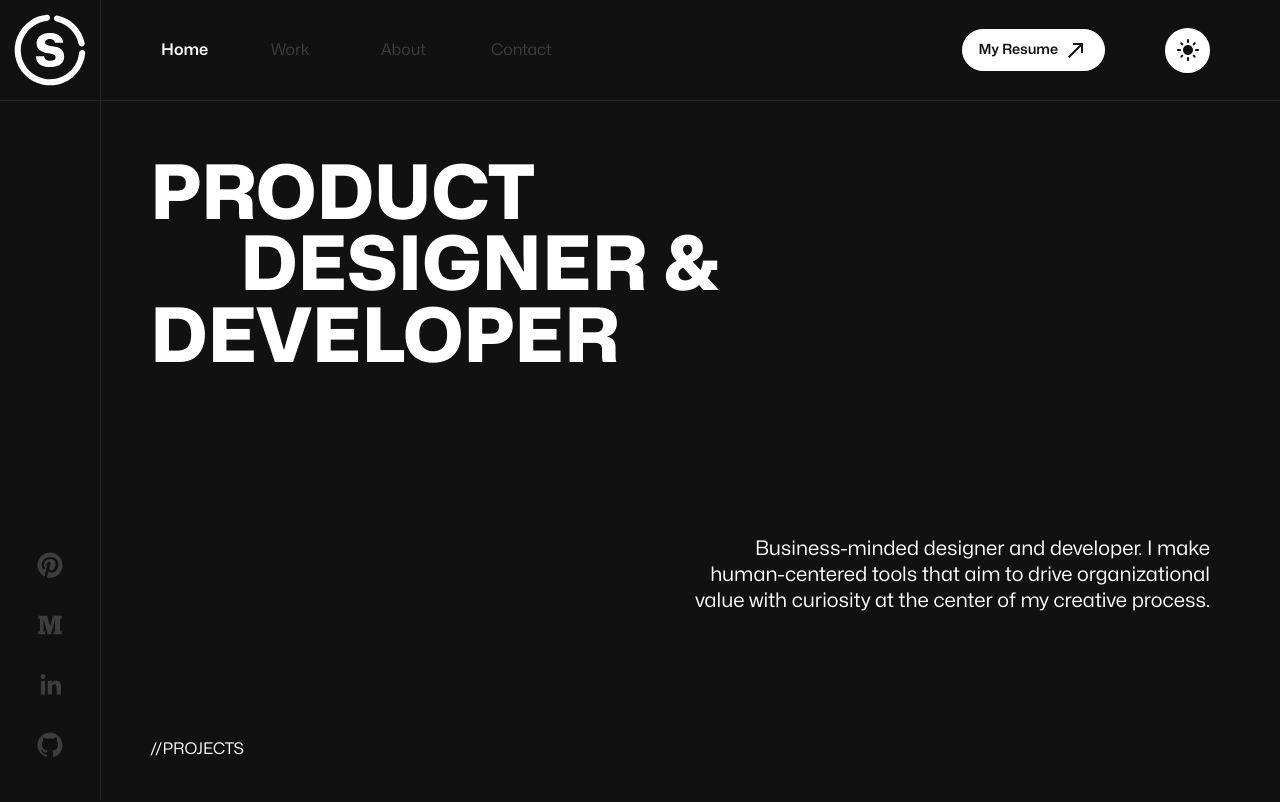
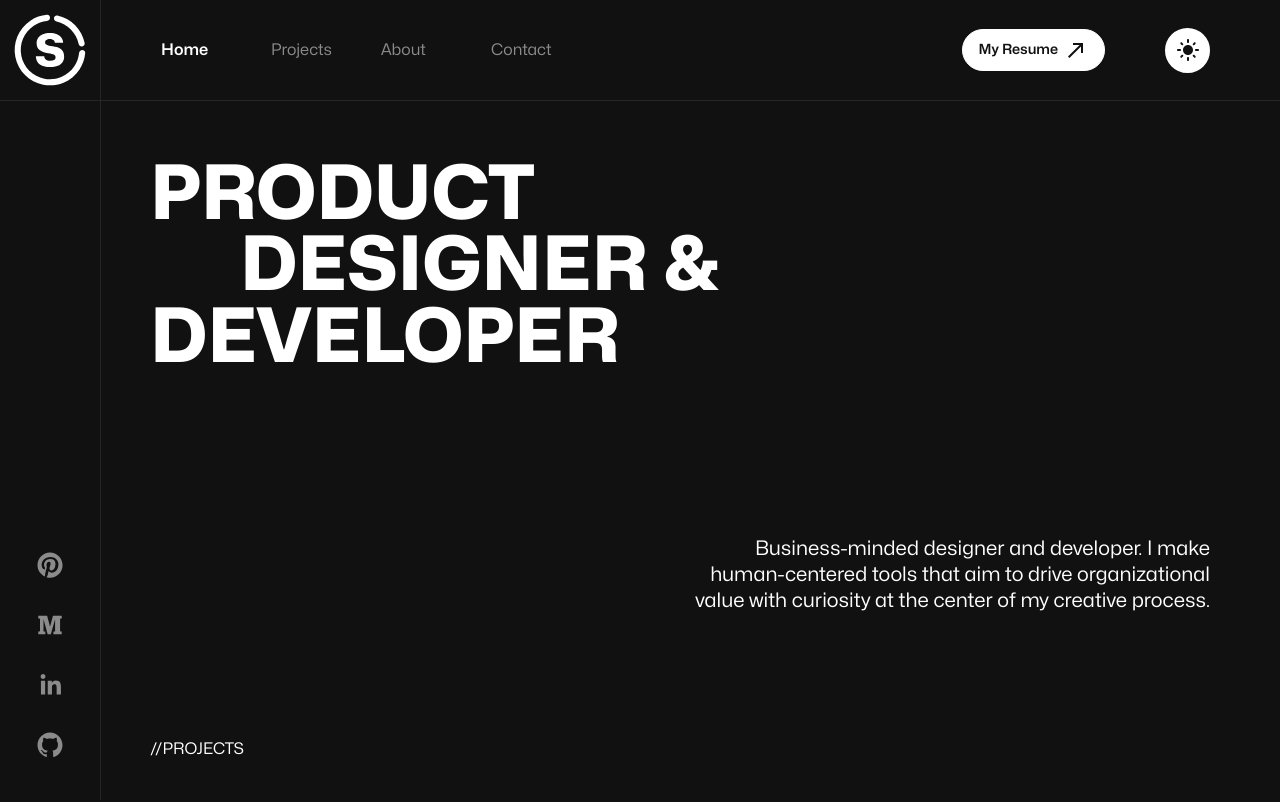
Before and after one commit to seane4/pf-seanedens, a React (Create React App) app: page / in a window 1280 px wide. Shown: the top 802 px of the page. Built offline with nearby package versions, Linux system fonts and the light colour scheme.

Commit message:
accessibility corrections

```diff
--- a/src/components/contact/contact.scss
+++ b/src/components/contact/contact.scss
@@ -185,7 +185,7 @@
             padding-bottom: 20px;
 
             &.dark {
-                color: #262626;
+                color: #8B8B8B;
             }
         }
     }
--- a/src/components/home/Home.jsx
+++ b/src/components/home/Home.jsx
@@ -51,7 +51,7 @@ function Home() {
           <button onClick={() => setMenuOpen(!menuOpen)} className={`close ${theme}`}>{<CloseIcon className='icon'/>}</button>
           <div className={theme === "light" ? "itemWrapper" : "itemWrapper dark"}>
             <Link offset={-200} onClick={() => setMenuOpen(!menuOpen)} smooth spy to="Home" className="item" activeClass="item active">HOME</Link>
-            <Link offset={-150} onClick={() => setMenuOpen(!menuOpen)} smooth spy to="Work" className="item">WORK</Link>
+            <Link offset={-150} onClick={() => setMenuOpen(!menuOpen)} smooth spy to="Projects" className="item">PROJECTS</Link>
             <Link offset={-150} onClick={() => setMenuOpen(!menuOpen)} smooth spy to="About" className="item">ABOUT</Link>
             <Link offset={-150} onClick={() => setMenuOpen(!menuOpen)} smooth spy to="Contact" className="item">CONTACT</Link>
           </div>
--- a/src/components/home/home.scss
+++ b/src/components/home/home.scss
@@ -389,7 +389,7 @@
 
     @media only screen and (width < 800px) {
 
-        #Work > div > div.mobileProjectGroup {
+        #Projects > div > div.mobileProjectGroup {
             grid-template-columns: repeat(1, 1fr);
         }
 
--- a/src/components/nav/Nav.jsx
+++ b/src/components/nav/Nav.jsx
@@ -26,7 +26,7 @@ function Nav({width, menuOpen, setMenuOpen}) {
             width > 1000 ? (
               <div className="itemsLeft">
                 <Link offset={-200} smooth spy to="Home" className={`item-${theme}`} activeClass={`item-${theme} active`}>Home</Link>
-                <Link offset={-150} smooth spy to="Work" className={`item-${theme}`} activeClass={`item-${theme} active`}>Work</Link>
+                <Link offset={-150} smooth spy to="Projects" className={`item-${theme}`} activeClass={`item-${theme} active`}>Projects</Link>
                 <Link offset={-150} smooth spy to="About" className={`item-${theme}`} activeClass={`item-${theme} active`}>About</Link>
                 <Link offset={-150} smooth spy to="Contact" className={`item-${theme}`} activeClass={`item-${theme} active`}>Contact</Link>
               </div>
--- a/src/components/nav/nav.scss
+++ b/src/components/nav/nav.scss
@@ -58,7 +58,7 @@
                     font-size: 16px;
                     font-family: MonaSansRegular;
                     cursor: pointer;
-                    color: #BFBFBF;
+                    color: #797676;
                     transition: ease-in-out 0.25s;
                     width: 50px;
 
@@ -78,7 +78,7 @@
                     font-size: 16px;
                     font-family: MonaSansRegular;
                     cursor: pointer;
-                    color: #3d3d3d;
+                    color: #8B8B8B;
                     transition: ease-in-out 0.25s;
                     width: 50px;
 
--- a/src/components/projects/Projects.jsx
+++ b/src/components/projects/Projects.jsx
@@ -14,7 +14,7 @@ function Projects() {
 
   return (
     <div className="projects">
-      <section id="Work">
+      <section id="Projects">
 
       <div className="wrapper">
         <div className={theme === "light" ? "title" : "title dark"}>
--- a/src/components/projects/projectsMobile/ProjectsMobile.jsx
+++ b/src/components/projects/projectsMobile/ProjectsMobile.jsx
@@ -15,7 +15,7 @@ function ProjectsMobile() {
 
   return (
     <div className="projectsMobile">
-        <section id="Work">
+        <section id="Projects">
 
         <div className="wrapper">
 
--- a/src/components/sidebar/Sidebar.jsx
+++ b/src/components/sidebar/Sidebar.jsx
@@ -7,14 +7,14 @@ function Sidebar() {
 
   const { theme, toggleTheme } = useTheme();
 
-  let [hovered, setHovered] = useState("#BFBFBF")
+  let [hovered, setHovered] = useState("#797676")
 
   let darkModeText = "#FFFFFF"
   let lightModeText = "#111111"
   let mainColor = ""
   let dimColor = ""
-  let dimLightText = "#BFBFBF"
-  let dimDarkText = "#3d3d3d"
+  let dimLightText = "#797676"
+  let dimDarkText = "#8B8B8B"
 
   if (theme === "light") {
     mainColor = lightModeText;
```
